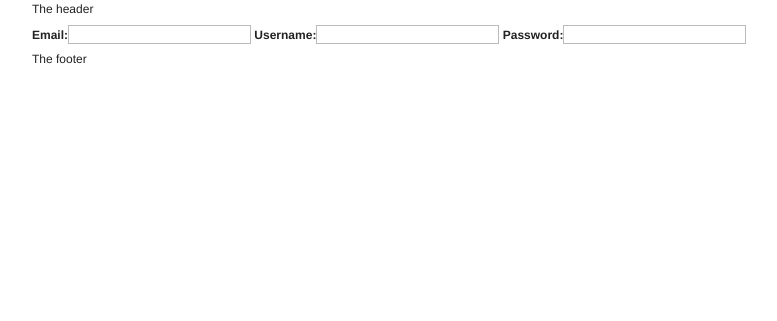
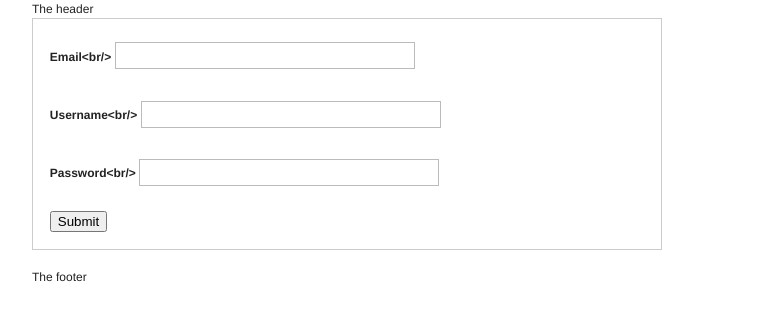
Before and after one commit to basho-labs/riagi, a Django app: page /users/signup in a window 1280 px wide. Shown: the top 321 px of the page, without its empty margins (133-910 px from the left). Run offline with Django 3.2, Linux system fonts and the light colour scheme; parts of the project's set-up code (start-up, migrations or seed data) failed here and were passed over.

Commit message:
Improve signup layout.

```diff
--- a/templates/layout.html
+++ b/templates/layout.html
@@ -8,16 +8,16 @@
     <body>
 
     <div class="container">
-        <div class="span-24">
+        <div class="span-16">
             The header
         </div>
 
-        <div class="span-24">
+        <div class="span-16">
             {% block content %}
             {% endblock %}
         </div>
 
-        <div class="span-24">
+        <div class="span-16">
             The footer
         </div>
       </div>
--- a/templates/users/signup.html
+++ b/templates/users/signup.html
@@ -1,5 +1,11 @@
 {% extends "layout.html" %}
 
 {% block content %}
-{{ signup_form.as_table }}
+<form method="post" action="/users/signup">
+    {% csrf_token %}
+    <fieldset>
+        {{ signup_form.as_p }}
+        <input type="submit"/>
+    </fieldset>
+</form>
 {% endblock %}
--- a/users/forms.py
+++ b/users/forms.py
@@ -1,9 +1,17 @@
 from django import forms
+from django.forms.util import ErrorList
+
+class DivErrorList(ErrorList):
+     def __unicode__(self):
+         return self.as_divs()
+     def as_divs(self):
+         if not self: return u''
+         return u'<div class="errorlist">%s</div>' % ''.join([u'<div class="error">%s</div>' % e for e in self])
 
 class SignupForm(forms.Form):
-    email = forms.EmailField()
-    username = forms.CharField(max_length=20)
-    password = forms.CharField(widget=forms.PasswordInput(render_value=False))
+    email = forms.EmailField(widget=forms.TextInput(attrs={'class':'text'}))
+    username = forms.CharField(max_length=20,widget=forms.TextInput(attrs={'class':'text'}))
+    password = forms.CharField(widget=forms.PasswordInput(render_value=False, attrs={'class':'text'}))
 
 class LoginForm(forms.Form):
     pass
--- a/users/views.py
+++ b/users/views.py
@@ -1,13 +1,16 @@
 from django.http import HttpResponse
 from django.shortcuts import render_to_response
 from users.forms import SignupForm
+from django.template import RequestContext
+from users.forms import DivErrorList
 
 def signup(request):
+    signup_form = SignupForm(request.POST, label_suffix="<br/>", error_class=DivErrorList)
     if request.method == "POST":
-        signup_form = SignupForm(request.POST)
         if signup_form.is_valid():
             signup_form.save()
     else:
-        signup_form = SignupForm()
+        pass
 
-    return render_to_response('users/signup.html', {'signup_form': signup_form})
+    return render_to_response('users/signup.html', {'signup_form': signup_form},
+            context_instance=RequestContext(request))
```
Also changed, not shown: assets/css/application.css (added).
